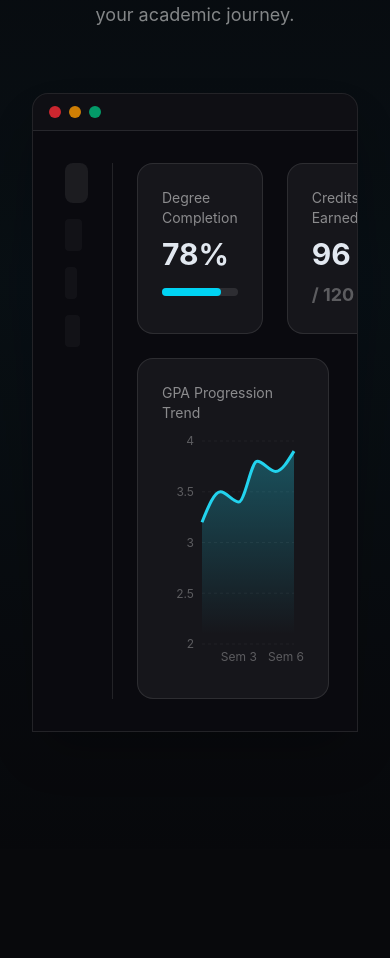
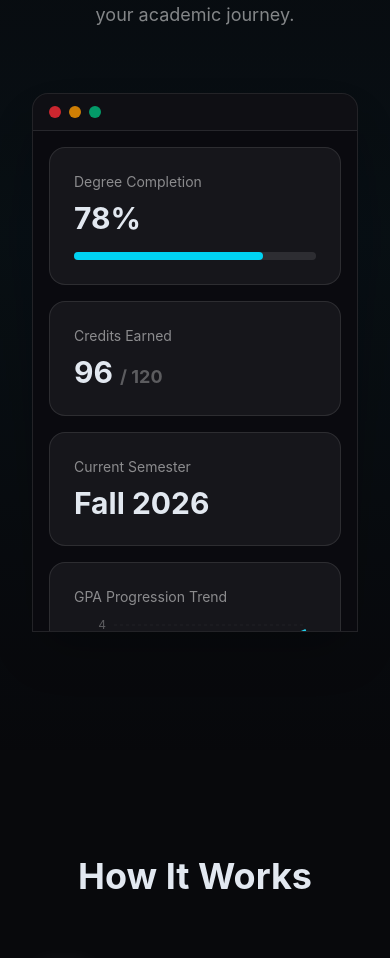
Before and after one commit to Himanshu-kushwaha9654/COURSE-REGISTRATION, a React (Vite) app: page / in a window 390 px wide. Shown: the part 4580-5538 px from the top of the page. Built offline with nearby package versions, Linux system fonts and the light colour scheme.

Commit message:
Make DashboardShowcase fully responsive for mobile screens

```diff
--- a/src/components/DashboardShowcase.jsx
+++ b/src/components/DashboardShowcase.jsx
@@ -33,9 +33,9 @@ export default function DashboardShowcase() {
             <div className="w-3 h-3 rounded-full bg-emerald-500/80"></div>
           </div>
 
-          <div className="p-8 grid grid-cols-12 gap-6 h-[600px] overflow-hidden">
+          <div className="p-4 sm:p-8 flex flex-col md:grid md:grid-cols-12 gap-4 md:gap-6 h-[500px] md:h-[600px] overflow-hidden">
             {/* Sidebar */}
-            <div className="col-span-3 space-y-4 border-r border-white/10 pr-6">
+            <div className="hidden md:block col-span-3 space-y-4 border-r border-white/10 pr-6">
               <div className="h-10 w-full bg-white/10 rounded-lg animate-pulse"></div>
               <div className="h-8 w-3/4 bg-white/5 rounded animate-pulse"></div>
               <div className="h-8 w-1/2 bg-white/5 rounded animate-pulse"></div>
@@ -43,8 +43,8 @@ export default function DashboardShowcase() {
             </div>
 
             {/* Main Content */}
-            <div className="col-span-9 flex flex-col gap-6">
-              <div className="flex gap-6">
+            <div className="col-span-12 md:col-span-9 flex flex-col gap-4 md:gap-6 h-full">
+              <div className="flex flex-col sm:flex-row gap-4 md:gap-6">
                 <div className="flex-1 p-6 rounded-2xl bg-white/5 border border-white/10">
                   <div className="text-sm text-white/50 mb-2">Degree Completion</div>
                   <div className="text-3xl font-bold mb-4">78%</div>
```
